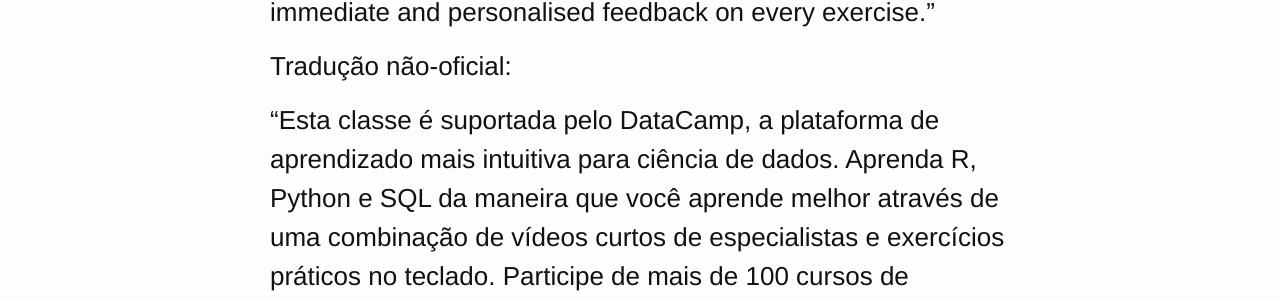
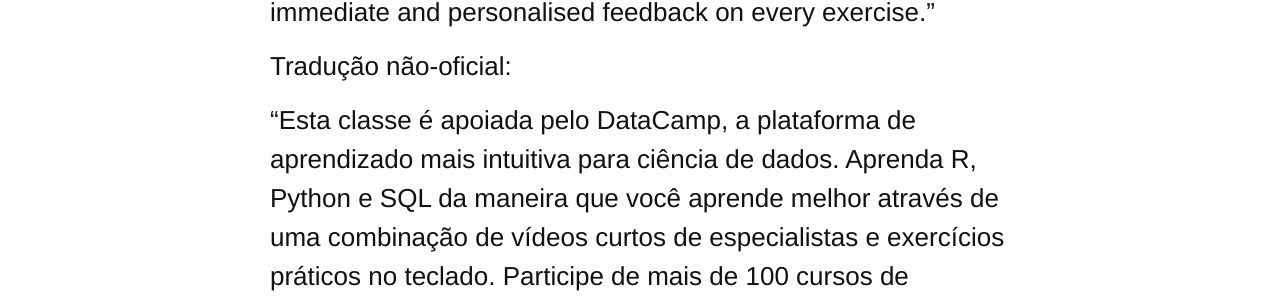
Before and after one commit to marcomachado/marcomachado.github.io, a Jekyll site: the page built from grupo_ds_ml.md, in a window 1280 px wide. Shown: the part 662-962 px from the top of the page. Built offline with Jekyll 4.4.1, drawn with Linux system fonts in a browser that asks for light colours; some of the changed text lies outside the part shown.

Commit message:
Update grupo_ds_ml.md

```diff
--- a/grupo_ds_ml.md
+++ b/grupo_ds_ml.md
@@ -14,4 +14,4 @@
 ### "This class is supported by DataCamp, the most intuitive learning platform for data science. Learn R, Python and SQL the way you learn best through a combination of short expert videos and hands-on-the-keyboard exercises. Take over 100+ courses by expert instructors on topics such as importing data, data visualization or machine learning and learn faster through immediate and personalised feedback on every exercise."
 
 ### Tradução não-oficial:
-### "Esta classe é suportada pelo DataCamp, a plataforma de aprendizado mais intuitiva para ciência de dados. Aprenda R, Python e SQL da maneira que você aprende melhor através de uma combinação de vídeos curtos de especialistas e exercícios práticos no teclado. Participe de mais de 100 cursos de instrutores especializados em tópicos como importação de dados, visualização de dados ou aprendizado de máquina e aprenda mais rapidamente por meio de feedback imediato e personalizado em cada exercício."
+### "Esta classe é apoiada pelo DataCamp, a plataforma de aprendizado mais intuitiva para ciência de dados. Aprenda R, Python e SQL da maneira que você aprende melhor através de uma combinação de vídeos curtos de especialistas e exercícios práticos no teclado. Participe de mais de 100 cursos de instrutores especializados em tópicos como importação de dados, visualização de dados ou aprendizado de máquina e aprenda mais rapidamente por meio de feedback imediato e personalizado em cada exercício."
```
